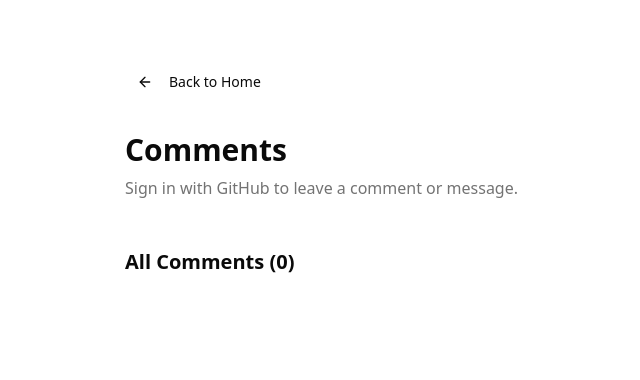
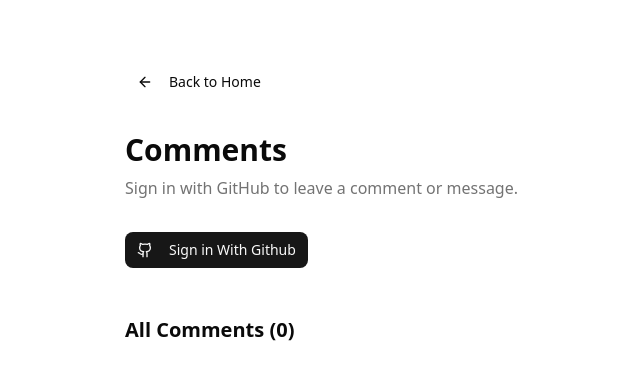
Before and after one commit to KrisD23/FullStack-betterauth-test, a Next.js app: page /comments in a window 1280 px wide. Shown: the top 380 px of the page, without its empty margins (179-819 px from the left). Built offline with nearby package versions, Linux system fonts and the light colour scheme; no server answers; the database is empty.

Commit message:
create a auth button

```diff
--- a/app/comments/page.tsx
+++ b/app/comments/page.tsx
@@ -1,3 +1,4 @@
+import AuthButton from "@/components/AuthButton";
 import { Button } from "@/components/ui/button";
 import prisma from "@/lib/db";
 import { ArrowLeft } from "lucide-react";
@@ -22,7 +23,9 @@ const page = async () => {
           Sign in with GitHub to leave a comment or message.
         </p>
 
-        <div className="mb-8">{/* <AuthButton /> */}</div>
+        <div className="mb-8">
+          <AuthButton />
+        </div>
 
         {/* <CommentForm /> */}
 
--- /dev/null
+++ b/components/AuthButton.tsx
@@ -0,0 +1,16 @@
+"use client";
+import { Github } from "lucide-react";
+import { Button } from "./ui/button";
+
+const AuthButton = () => {
+  const handleGithubSignIn = () => {};
+
+  return (
+    <Button onClick={handleGithubSignIn}>
+      <Github className="h-4 w-4 mr-2" />
+      Sign in With Github
+    </Button>
+  );
+};
+
+export default AuthButton;
```
